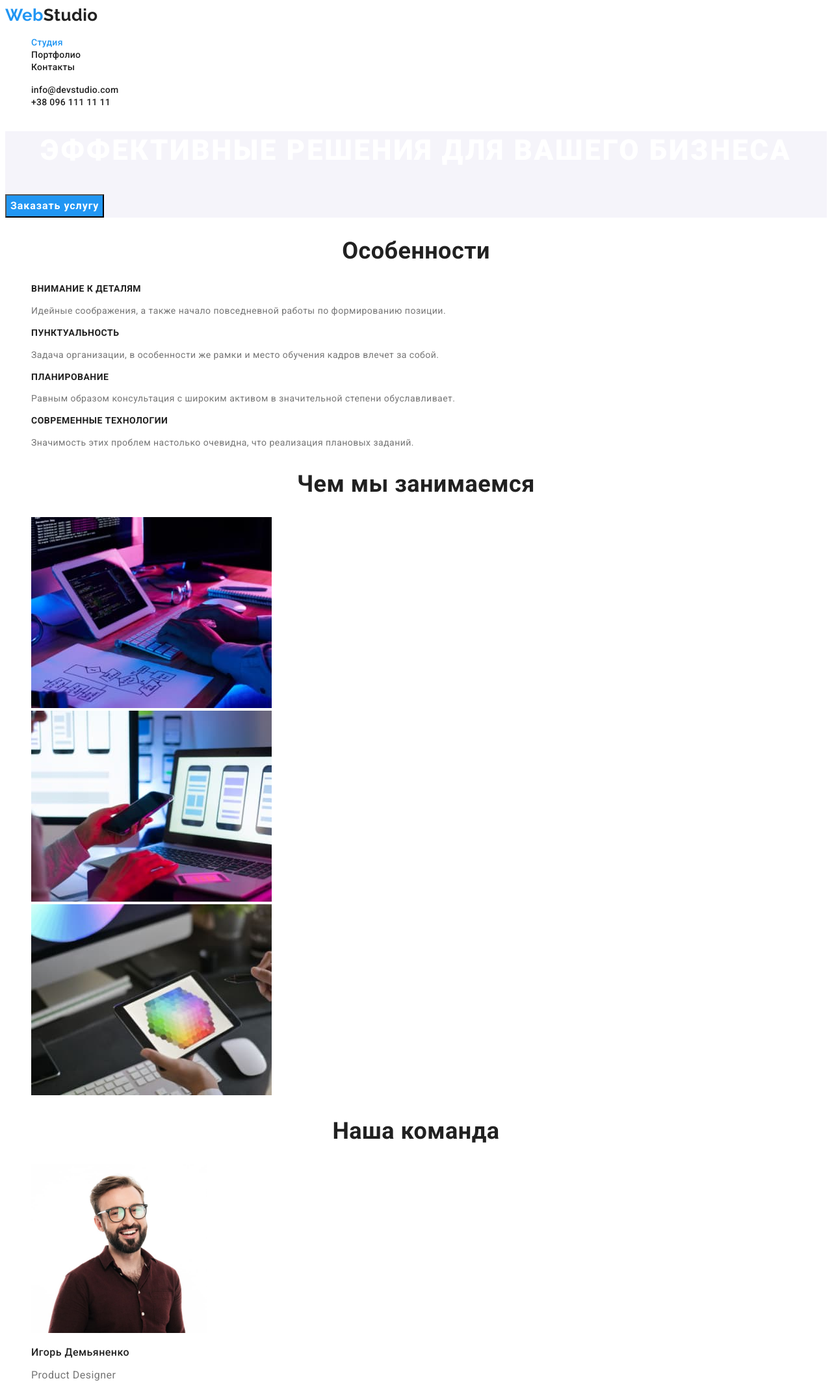
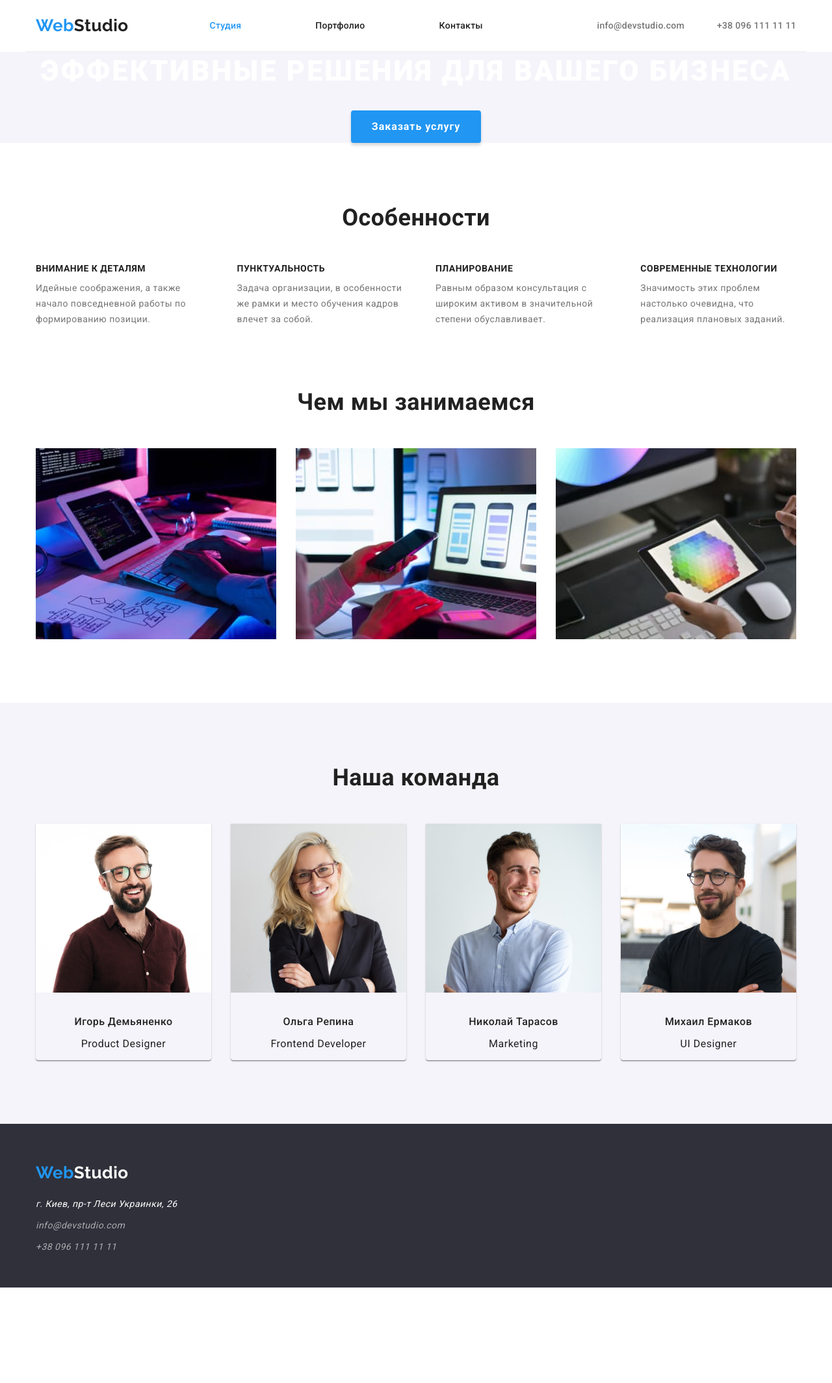
Before and after one commit to Tkachenko-Yuriy/goit-markup-hw-03, a plain HTML site: page index.html in a window 1280 px wide. Shown: the top 2129 px of the page at 65% size. After the commit the page ends 1982 px from the top, so only its background shows below. Drawn offline with nearby package versions, Linux system fonts and the light colour scheme.

Commit message:
add flex

```diff
--- a/css/styles.css
+++ b/css/styles.css
@@ -5,6 +5,14 @@
   --primary-white-color: #ffffff;
   --filter-btn-bg-color: #f5f4fa;
   --footer-bg-color: #2f303a;
+  --page-header-border: #ececec;
+  --primary-footer-tel: rgba(255, 255, 255, 0.6);
+  --top-line:#ECECEC;
+  --color-section-team:#F5F4FA;;
+  --border-portfolio-item-color:#EEEEEE;
+  --shadow-team-container: 0px 1px 3px rgba(0, 0, 0, 0.12), 0px 1px 1px rgba(0, 0, 0, 0.14),
+    0px 2px 1px rgba(0, 0, 0, 0.2);
+  --shadow-hero-btn: 0px 4px 4px rgba(0, 0, 0, 0.15);
 }
 body {
   color: var(--primary-text-color);
@@ -12,6 +20,16 @@ body {
   font-family: Roboto, sans-serif;
   letter-spacing: 0.03em;
 }
+.container {
+  width: 1200px;
+  /* outline: 2px solid tomato; */
+  padding-left: 15px;
+  padding-right: 15px;
+  margin-left: auto;
+  margin-right: auto;
+}
+/* Page-header */
+
 /* Logo */
 .logo {
   font-family: Raleway, sans-serif;
@@ -28,11 +46,27 @@ body {
 }
 .list {
   list-style: none;
+  padding: 0px;
+  margin: 0px;
 }
 .link {
   text-decoration: none;
 }
 /* Site-nav */
+.main-nav {
+  display: flex;
+  align-items: center;
+  height: 80px;
+  border-bottom: 1px solid var(--page-header-border);
+}
+.site-nav {
+  display: flex;
+  margin-left: 93px;
+}
+.site-nav .item:not(:last-child) {
+  margin-right: 50px;
+}
+
 .site-nav .link {
   font-weight: 500;
   font-size: 14px;
@@ -40,6 +74,8 @@ body {
   letter-spacing: 0.02em;
   text-decoration: none;
   color: var(--primary-text-color);
+  display: block;
+  padding: 32px;
 }
 .site-nav .link:hover,
 .site-nav .link:focus {
@@ -48,8 +84,16 @@ body {
 .site-nav .link.current {
   color: var(--accent-color);
 }
+.contact {
+  display: flex;
+  margin-left: auto;
+}
+.contact .item:not(:last-child) {
+  margin-right: 50px;
+}
+
 .contact .link {
-  color: var(--primary-text-color);
+  color: var(--text-color);
   font-style: normal;
   font-weight: 500;
   font-size: 14px;
@@ -60,26 +104,36 @@ body {
 .contact .link:focus {
   color: var(--accent-color);
 }
-
+/* Main */
 /* Section */
+.section {
+  padding-top: 94px;
+  padding-bottom: 94px;
+}
 .section-title {
   color: var(--primary-text-color);
   font-size: 36px;
   line-height: 1.17;
   text-align: center;
+  margin-top: 0px;
+  margin-bottom: 50px;
 }
+
 /* Hero */
 .hero {
   background-color: var(--filter-btn-bg-color);
+  text-align: center;
 }
+
 .hero-title {
   color: var(--primary-white-color);
   font-weight: 900;
   font-size: 44px;
   line-height: 1.36;
   letter-spacing: 0.06em;
-  text-align: center;
   text-transform: uppercase;
+  margin-top: 0px;
+  margin-bottom: 30px;
 }
 .hero-btn {
   font-family: inherit;
@@ -90,6 +144,11 @@ body {
   color: var(--primary-white-color);
   background-color: var(--accent-color);
   cursor: pointer;
+  min-width: 200px;
+  min-height: 50px;
+  box-shadow: var(--shadow-hero-btn);
+  border-radius: 4px;
+  border-color: transparent;
 }
 .hero-btn:hover,
 .hero-btn:focus {
@@ -97,23 +156,66 @@ body {
   background-color: var(--primary-white-color);
 }
 
-/* Особенности */
-.features .title {
+/* Features */
+.feature {
+  display: flex;
+}
+.feature .item:not(:last-child) {
+  margin-right: 50px;
+}
+.feature .title {
   font-size: 14px;
   line-height: 1.14;
   text-transform: uppercase;
+  margin-top: 0px;
+  margin-bottom: 10px;
 }
-.features p {
+.feature p {
   color: var(--text-color);
   font-size: 14px;
   line-height: 1.71;
+  margin-top: 0px;
+  margin-bottom: 0px;
 }
-/* Наша команда*/
+.features {
+padding-bottom: 47px;
+}
+/* What we do */
+.work {
+  display: flex;
+}
+.work .item:not(:last-child) {
+  margin-right: 30px;
+}
+.works{
+  padding-top: 47px;
+}
+/* Our team*/
+.teams{
+  display: flex;
+  height: 648px;
+  background-color: var(--filter-btn-bg-color);
+}
+.team-container {
+  display: flex;
+  text-align: center;
+
+}
+.team-container .item:not(:last-child) {
+  margin-right: 30px;
+}
+.team-container .item {
+  box-shadow: var(--shadow-team-container);
+  border-radius: 0px 0px 4px 4px;
+}
+
 .team-member {
   font-weight: 500;
   font-style: normal;
   font-size: 16px;
   line-height: 1.19;
+  margin-top: 30px;
+  margin-bottom: 10px;
 }
 .team .text {
   color: var(--text-color);
@@ -121,35 +223,61 @@ body {
   font-style: normal;
   font-size: 16px;
   line-height: 1.19;
+  margin-top: 0px;
+  margin-bottom: 30px;
 }
-/* Футер */
-.footer-page {
+/* Footer */
+
+footer {
+  /* width: 1600px; */
+  height: 252px;
   background-color: var(--footer-bg-color);
   font-style: normal;
   font-weight: 400;
   font-size: 14px;
   line-height: 1.71;
+  padding-top: 60px;
 }
-.footer-page .second-part-logo {
+
+footer .second-part-logo {
   color: var(--primary-white-color);
 }
-.footer-page .address {
+footer .address {
   color: var(--primary-white-color);
 }
 .mail,
 .tel {
-  color: rgba(255, 255, 255, 0.6);
+  color: var(--primary-footer-tel);
 }
-.footer-page .mail:hover,
-.footer-page .mail:focus,
-.footer-page .tel:hover,
-.footer-page .tel:focus {
+
+footer .mail:hover,
+footer .mail:focus,
+footer .tel:hover,
+footer .tel:focus {
   color: var(--accent-color);
 }
+.address {
+  display: flex;
+  flex-direction: column;
+}
+.address .item:not(:last-child) {
+  padding-bottom: 9px;
+}
+.address .item:first-child {
+  margin-top: 20px;
+}
 
-/* Портфолио */
+/* Portfolio - page */
 
-/* Фильтр */
+/* Filter */
+.filter {
+  display: flex;
+  justify-content: center;
+  margin-bottom: 34px;
+}
+.filter .item:not(:last-child) {
+  margin-right: 8px;
+}
 .filter .btn {
   font-family: inherit;
   color: var(--primary-text-color);
@@ -158,11 +286,25 @@ body {
   font-size: 16px;
   line-height: 1.62;
   cursor: pointer;
+  border-radius: 4px;
+  border-color: transparent;
+  padding: 6px 22px;
 }
 .filter .btn:hover,
 .filter .btn:focus {
   color: var(--primary-white-color);
   background-color: var(--accent-color);
+}
+/* Portfolio */
+.portfolio {
+  display: flex;
+  flex-wrap: wrap;
+  gap: 30px;
+}
+.portfolio .item {
+  width: 370px;
+  border: 1px solid var(--border-portfolio-item-color);
+
 }
 
 .portfolio .title {
@@ -171,12 +313,16 @@ body {
   font-size: 18px;
   line-height: 2;
   letter-spacing: 0.06em;
+  margin-top: 20px;
+  margin-bottom: 4px;
 }
 
-.portfolio p {
+.portfolio .text {
   color: var(--text-color);
   font-style: normal;
   font-weight: 400;
   font-size: 16px;
   line-height: 1.88;
+  margin-top: 0px;
+  margin-bottom: 20px;
 }
--- a/index.html
+++ b/index.html
@@ -11,120 +11,138 @@
       href="https://fonts.googleapis.com/css2?family=Raleway:wght@700&family=Roboto:wght@400;500;700;900&display=swap"
       rel="stylesheet"
     />
+    <link
+      rel="stylesheet"
+      href="https://cdnjs.cloudflare.com/ajax/libs/modern-normalize/1.1.0/modern-normalize.css"
+      integrity="sha512-Y0MM+V6ymRKN2zStTqzQ227DWhhp4Mzdo6gnlRnuaNCbc+YN/ZH0sBCLTM4M0oSy9c9VKiCvd4Jk44aCLrNS5Q=="
+      crossorigin="anonymous"
+      referrerpolicy="no-referrer"
+    />
     <link rel="stylesheet" href="./css/styles.css" />
   </head>
   <body>
-    <!-- Шапка -->
+    <!-- Header -->
     <header>
+      <div class="container main-nav">
         <a href="./index.html" class="logo"
           ><span class="first-part-logo">Web</span><span class="second-part-logo">Studio</span></a
         >
         <nav>
           <ul class="site-nav list">
-          <li><a href="" class="link current">Студия</a></li>
-          <li><a href="./portfolio.html" class="link">Портфолио</a></li>
-          <li><a href="" class="link">Контакты</a></li>
+            <li class="item"><a href="" class="link current">Студия</a></li>
+            <li class="item"><a href="./portfolio.html" class="link">Портфолио</a></li>
+            <li class="item"><a href="" class="link">Контакты</a></li>
           </ul>
         </nav>
         <ul class="contact list">
-        <li><a href="mailto:info@devstudio.com" class="link">info@devstudio.com</a></li>
-        <li><a href="tel:+380961111111" class="link">+38 096 111 11 11</a></li>
+          <li class="item"><a href="mailto:info@devstudio.com" class="link">info@devstudio.com</a></li>
+          <li class="item"><a href="tel:+380961111111" class="link">+38 096 111 11 11</a></li>
         </ul>
+      </div>
     </header>
     <main>
-      <!-- Баннер -->
+      <!-- Hero -->
       <section class="hero">
+        <div class="hero-conteiner">
         <h1 class="hero-title">Эффективные решения для вашего бизнеса</h1>
         <button type="button" class="hero-btn">Заказать услугу</button>
+      </div>
       </section>
-      <!-- Особенности -->
-      <section class="section">
+      <!-- Features -->
+      <section class="section features ">
+        <div class="container">
           <h2 class="section-title">Особенности</h2>
-        <ul class="features list">
-          <li>
+          <ul class="feature list">
+            <li class="item">
               <h3 class="title">Внимание к деталям</h3>
-            <p>Идейные соображения, а также начало повседневной работы по формированию позиции.</p>
+              <p>
+                Идейные соображения, а также начало повседневной работы по формированию позиции.
+              </p>
             </li>
-          <li>
+            <li class="item">
               <h3 class="title">Пунктуальность</h3>
               <p>
                 Задача организации, в особенности же рамки и место обучения кадров влечет за собой.
               </p>
             </li>
-          <li>
+            <li class="item">
               <h3 class="title">Планирование</h3>
               <p>
                 Равным образом консультация с широким активом в значительной степени обуславливает.
               </p>
             </li>
-          <li>
+            <li class="item">
               <h3 class="title">Современные технологии</h3>
               <p>Значимость этих проблем настолько очевидна, что реализация плановых заданий.</p>
             </li>
           </ul>
+        </div>
       </section>
-      <!-- Чем мы занимаемся -->
-      <section class="section">
+      <!-- What we do -->
+      <section class="section works">
+        <div class="container">
           <h2 class="section-title">Чем мы занимаемся</h2>
           <ul class="work list">
-          <li><img src="./images/img.box-1.jpg" alt="разработчик пишет код" width="370" /></li>
-          <li>
+            <li class="item"><img src="./images/img.box-1.jpg" alt="разработчик пишет код" width="370" /></li>
+            <li class="item">
               <img
                 src="./images/img.box-2.jpg"
                 alt="проверка показа сайта на мобильных устройствах"
                 width="370"
               />
             </li>
-          <li><img src="./images/img.box-3.jpg" alt="выбор цветовой палитры" width="370" /></li>
+            <li class="item"><img src="./images/img.box-3.jpg" alt="выбор цветовой палитры" width="370" /></li>
           </ul>
+        </div>
       </section>
-      <!-- Наша команда -->
-      <section class="section">
-        <h2 class="section-title">Наша команда</h2>
-        <ul class="team list">
-          <li>
+      <!-- Our team -->
+      <section class="section teams">
+        <div class="container ">
+          <h2 class="section-title team">Наша команда</h2>
+          <ul class="team-container list">
+            <li class="item">
               <img src="./images/team.card-1.jpg" alt="фото члена команды" width="270" />
               <h3 class="team-member">Игорь Демьяненко</h3>
               <p class="text">Product Designer</p>
             </li>
-          <li>
+            <li class="item">
               <img src="./images/team.card-2.jpg" alt="фото члена команды" width="270" />
               <h3 class="team-member">Ольга Репина</h3>
               <p class="text">Frontend Developer</p>
             </li>
-          <li>
+            <li class="item">
               <img src="./images/team.card-3.jpg" alt="фото члена команды" width="270" />
               <h3 class="team-member">Николай Тарасов</h3>
               <p class="text">Marketing</p>
             </li>
-          <li>
+            <li class="item">
               <img src="./images/team.card-4.jpg" alt="фото члена команды" width="270" />
               <h3 class="team-member">Михаил Ермаков</h3>
               <p class="text">UI Designer</p>
             </li>
           </ul>
+        </div>
       </section>
     </main>
-    <!-- Подвал -->
-    <footer class="footer-page">
+    <!-- Footer -->
+    <footer>
+      <div class="container">
         <a href="./index.html" class="logo"
-        ><span class="first-part-logo">Web</span><span class="second-part-logo">Studio</span></a
-      >
+        ><span class="first-part-logo">Web</span><span class="second-part-logo">Studio</span></a>
         <address>
-        <ul class="footer-page list">
-          <li>
-            <a
+          <ul class="address list ">
+            <li class="item"><a
               href="https://www.google.com/maps/place/%D0%B1%D1%83%D0%BB.+%D0%9B%D0%B5%D1%81%D0%B8+%D0%A3%D0%BA%D1%80%D0%B0%D0%B8%D0%BD%D0%BA%D0%B8,+26,+%D0%9A%D0%B8%D0%B5%D0%B2,+02000/@50.4265841,30.5361971,17z/data=!3m1!4b1!4m5!3m4!1s0x40d4cf0e033ecbe9:0x57a4dffefec77da0!8m2!3d50.4265807!4d30.5383858"
               target="_blank"
               rel="noopener noreferrer"
               class="address link"
               >г. Киев, пр-т Леси Украинки, 26</a
-            >
-          </li>
-          <li><a href="mailto:info@devstudio.com" class="mail link">info@devstudio.com</a></li>
-          <li><a href="tel:+380961111111" class="tel link">+38 096 111 11 11</a></li>
+            ></li>
+            <li class="item"><a href="mailto:info@devstudio.com" class="mail link">info@devstudio.com</a></li>
+            <li class="item"><a href="tel:+380961111111" class="tel link">+38 096 111 11 11</a></li>
           </ul>
         </address>
+      </div>
       </footer>
   </body>
 </html>
```
Also changed, not shown: portfolio.html (+40 -36 lines). Lines whose indentation alone changed are shown as unchanged.
